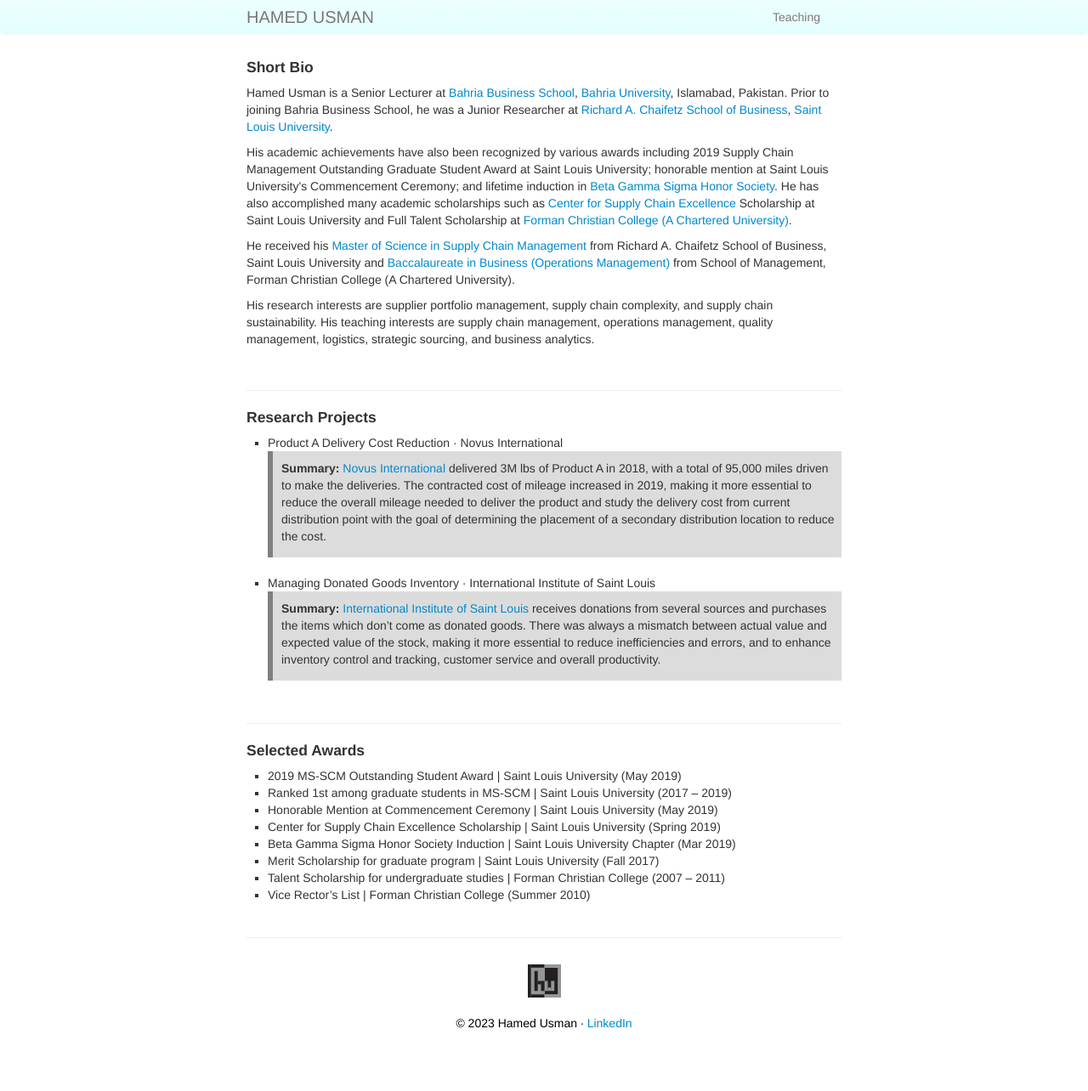
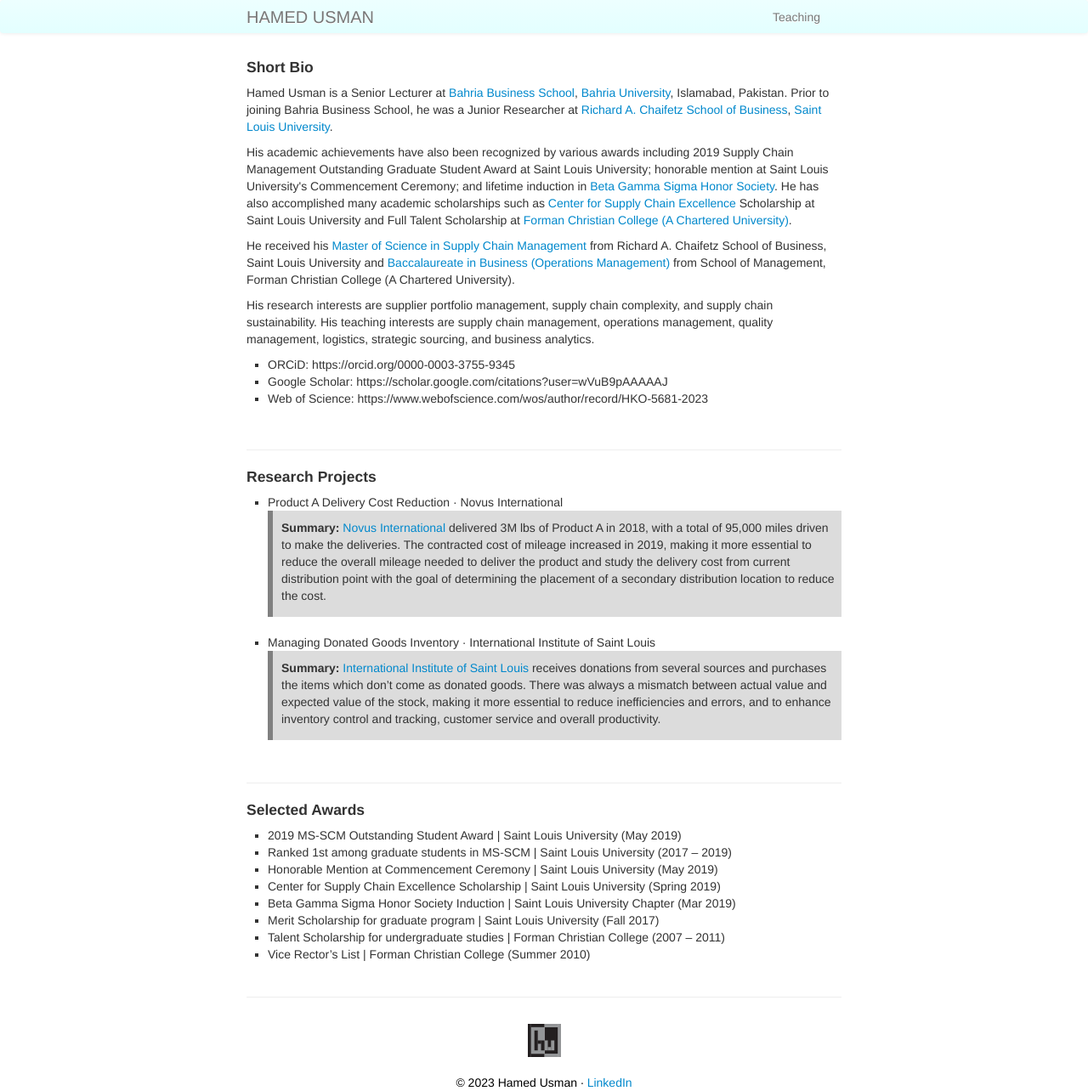
Before and after one commit to hamedusman/hamedusman.github.io, a Jekyll site: the page built from index.md, in a window 1280 px wide. Shown: the whole page at 85% size. Built offline with Jekyll 4.4.1, drawn with Linux system fonts in a browser that asks for light colours; before the commit the page ends 1214 px from its top, so only the background shows below that.

Commit message:
Update index.md

```diff
--- a/index.md
+++ b/index.md
@@ -9,6 +9,12 @@
 <p>His academic achievements have also been recognized by various awards including 2019 Supply Chain Management Outstanding Graduate Student Award at Saint Louis University; honorable mention at Saint Louis University's Commencement Ceremony; and lifetime induction in <a href="https://www.betagammasigma.org">Beta Gamma Sigma Honor Society</a>. He has also accomplished many academic scholarships such as <a href="https://www.slu.edu/business/centers/supply-chain-excellence/index.php">Center for Supply Chain Excellence</a> Scholarship at Saint Louis University and Full Talent Scholarship at <a href="https://www.fccollege.edu.pk">Forman Christian College (A Chartered University)</a>.</p>
 <p>He received his <a href="https://www.slu.edu/business/graduate/supply-chain-management">Master of Science in Supply Chain Management</a> from Richard A. Chaifetz School of Business, Saint Louis University and <a href="https://www.fccollege.edu.pk/baccalaureate-in-business/">Baccalaureate in Business (Operations Management)</a> from School of Management, Forman Christian College (A Chartered University).</p>
 <p>His research interests are supplier portfolio management, supply chain complexity, and supply chain sustainability. His teaching interests are supply chain management, operations management, quality management, logistics, strategic sourcing, and business analytics.</p>
+<ul>
+<li>ORCiD: https://orcid.org/0000-0003-3755-9345</li>
+<li>Google Scholar: https://scholar.google.com/citations?user=wVuB9pAAAAAJ</li>
+<li>Web of Science: https://www.webofscience.com/wos/author/record/HKO-5681-2023</li>
+</ul>
+
 
 <br/>
 
```
